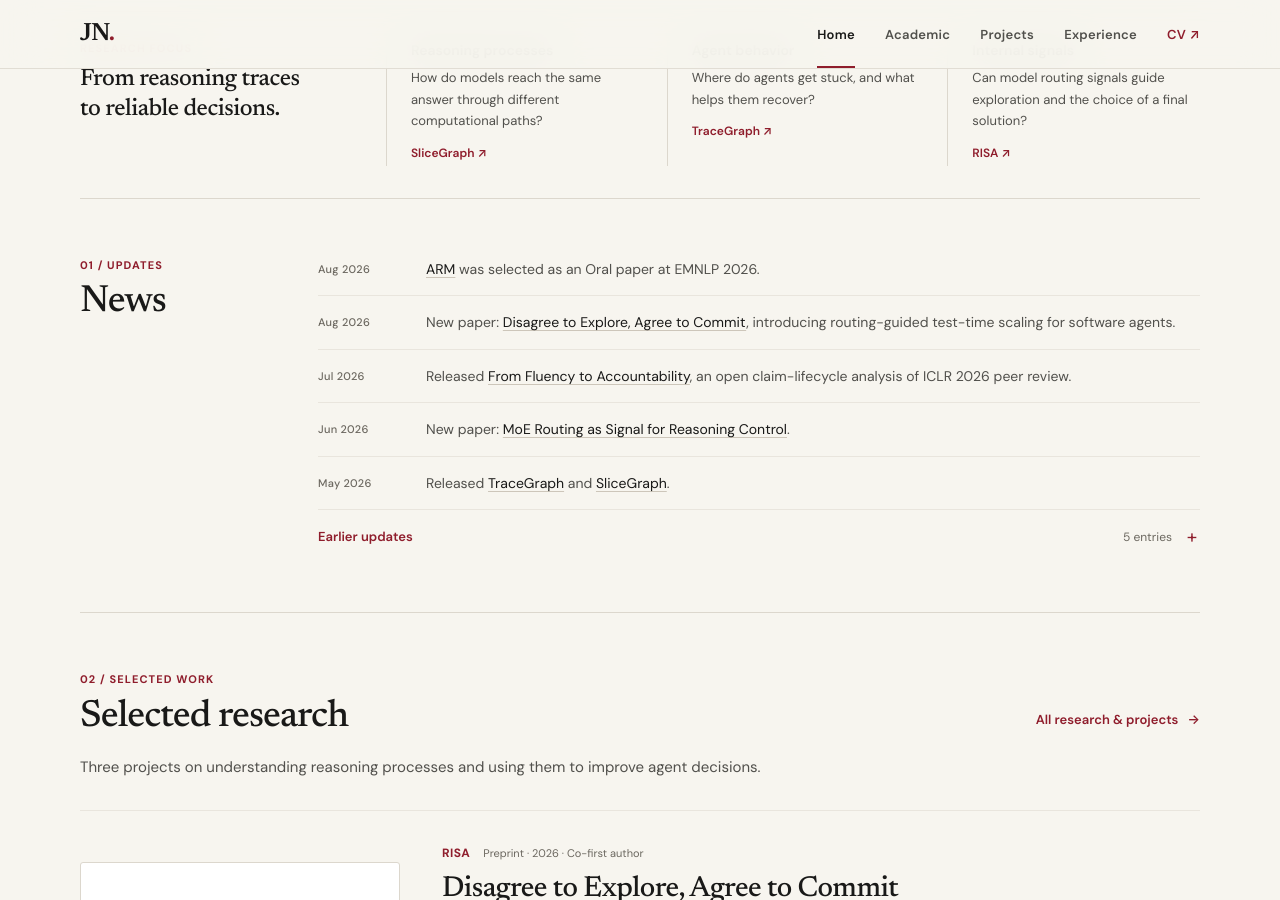
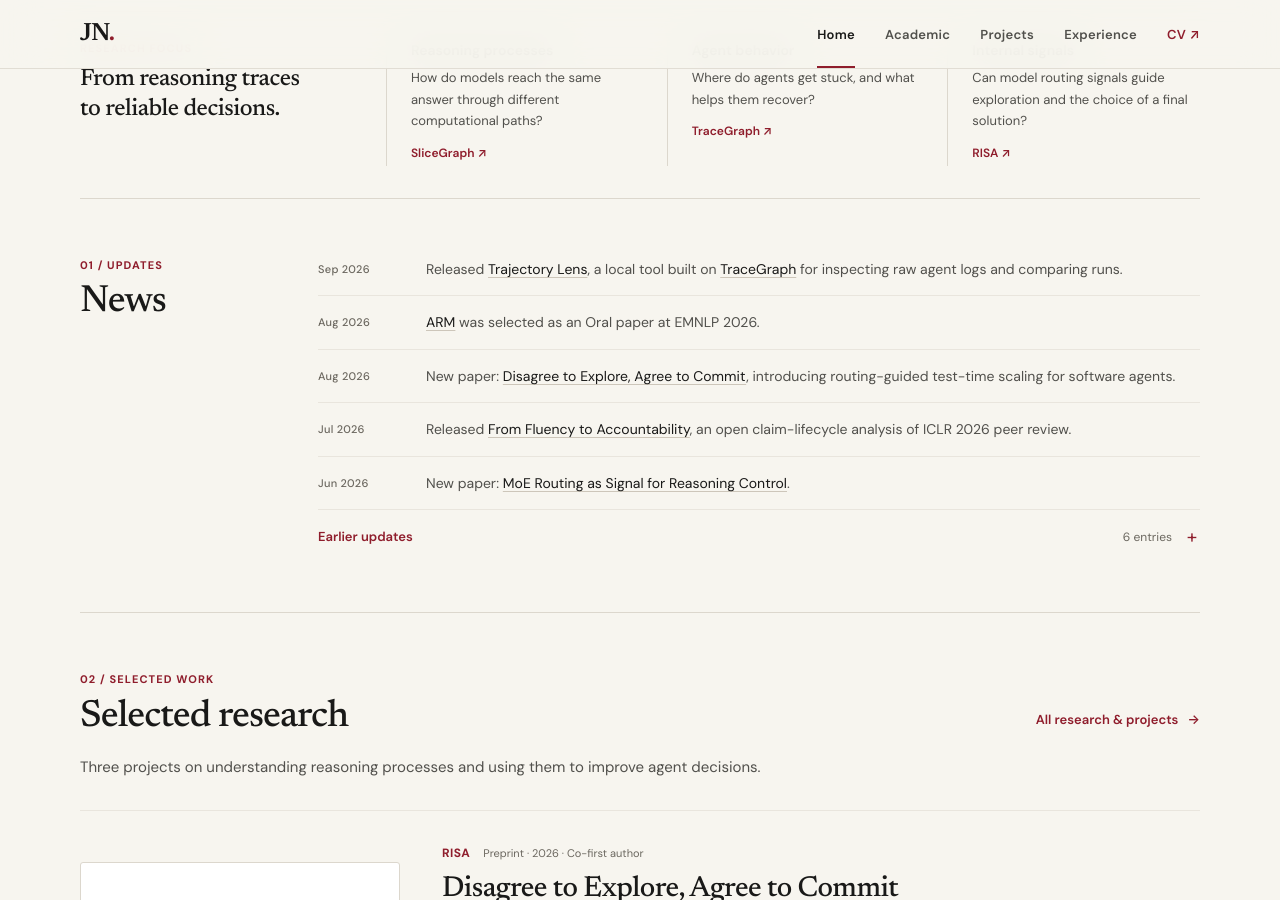
Before and after one commit to JunjieNian/JunjieNian.github.io, a Jekyll site: the page index.html, which Jekyll copies as it is, in a window 1280 px wide and 900 px high, scrolled down 696 px. Built offline with Jekyll 4.4.1, drawn with Linux system fonts in a browser that asks for light colours.

Commit message:
Announce Trajectory Lens local tool in News

```diff
--- a/index.html
+++ b/index.html
@@ -116,6 +116,10 @@
             <div class="updates-panel">
                 <ol class="updates-list">
                     <li>
+                        <time datetime="2026-09-30">Sep 2026</time>
+                        <p>Released <a href="projects.html#trajectory-lens">Trajectory Lens</a>, a local tool built on <a href="research/tracegraph.html">TraceGraph</a> for inspecting raw agent logs and comparing runs.</p>
+                    </li>
+                    <li>
                         <time datetime="2026-08">Aug 2026</time>
                         <p><a href="https://arkazhuo.github.io/ARM-homepage/" target="_blank" rel="noopener"><em>ARM</em></a> was selected as an Oral paper at EMNLP 2026.</p>
                     </li>
@@ -131,14 +135,14 @@
                         <time datetime="2026-06">Jun 2026</time>
                         <p>New paper: <a href="https://arxiv.org/abs/2606.22798" target="_blank" rel="noopener">MoE Routing as Signal for Reasoning Control</a>.</p>
                     </li>
-                    <li>
-                        <time datetime="2026-05">May 2026</time>
-                        <p>Released <a href="research/tracegraph.html">TraceGraph</a> and <a href="research/slicegraph.html">SliceGraph</a>.</p>
-                    </li>
                 </ol>
                 <details class="updates-archive">
-                    <summary>Earlier updates <span>5 entries</span></summary>
+                    <summary>Earlier updates <span>6 entries</span></summary>
                     <ol class="updates-list updates-list-archive" start="6">
+                        <li>
+                            <time datetime="2026-05">May 2026</time>
+                            <p>Released <a href="research/tracegraph.html">TraceGraph</a> and <a href="research/slicegraph.html">SliceGraph</a>.</p>
+                        </li>
                         <li>
                             <time datetime="2026-04">Apr 2026</time>
                             <p><a href="https://aclanthology.org/2026.findings-acl.1930.pdf" target="_blank" rel="noopener"><em>Thinking Traps in Long Chain-of-Thought</em></a> (TAAR) was accepted to ACL 2026 Findings.</p>
```
